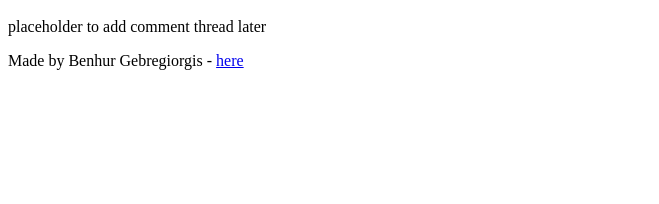
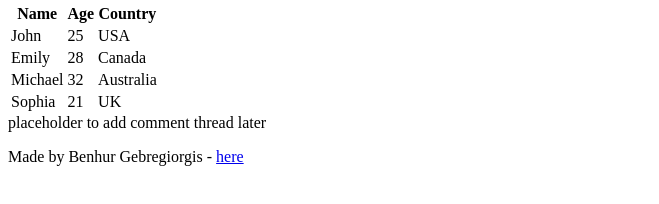
Before and after one commit to benaman/My_First_Portfolio, a plain HTML site: page html_basic/index.html in a window 1280 px wide. Shown: the part 552-756 px from the top of the page, without its empty margins (0-659 px from the left). Drawn offline with Linux system fonts and the light colour scheme.

Commit message:
added table to index.html

```diff
--- a/html_basic/index.html
+++ b/html_basic/index.html
@@ -1,9 +1,9 @@
 <!DOCTYPE html>
 <html lang="en">
 <head>
-    <meta charset="UTF-8">
-    <meta name="viewport" content="width=device-width, initial-scale=1.0">
-    <title>My first cool web page</title>
+  <meta charset="UTF-8" />
+  <meta name="viewport" content="width=device-width, initial-scale=1.0" />
+  <title>My Cool Webpage</title>
 </head>
 <body>
   <header>
@@ -12,28 +12,54 @@
       <li><a href="tweets.html">Tweets</a></li>
     </ul>
   </header>
-
   <main>
-     <article>
+    <article>
       <h1>Welcome to My Cool First Webpage</h1>
       <p>This is a simple webpage created using only HTML, without any frameworks or libraries.</p>
-
       <h2>About Me</h2>
       <p>I am learning web development and enjoying every bit of this journey.</p>
-
       <h3>My Goals</h3>
       <p>My goal is to become a skilled full-stack web developer and build amazing web applications.</p>
-
       <p>HTML is the foundation of the web, and mastering it opens the door to CSS and JavaScript.</p>
-
       <h2>Check this out!</h2>
       <a href="https://www.alxafrica.com" target="_blank">
         <img src="https://i.ibb.co/gTDZZT8/ALX-Logo-07.png" alt="ALX Logo" width="200" />
       </a>
+      <table>
+  <thead>
+    <tr>
+      <th>Name</th>
+      <th>Age</th>
+      <th>Country</th>
+    </tr>
+  </thead>
+  <tbody>
+    <tr>
+      <td>John</td>
+      <td>25</td>
+      <td>USA</td>
+    </tr>
+    <tr>
+      <td>Emily</td>
+      <td>28</td>
+      <td>Canada</td>
+    </tr>
+    <tr>
+      <td>Michael</td>
+      <td>32</td>
+      <td>Australia</td>
+    </tr>
+    <tr>
+      <td>Sophia</td>
+      <td>21</td>
+      <td>UK</td>
+    </tr>
+  </tbody>
+</table>
+
     </article>
-
     <aside>
-      <p>placeholder to add comment thread later</p>
+      placeholder to add comment thread later
     </aside>
   </main>
   <footer><p>Made by Benhur Gebregiorgis - <a href="https://www.linkedin.com/in/benhurg" target="_blank">here</a></p></footer>
```
